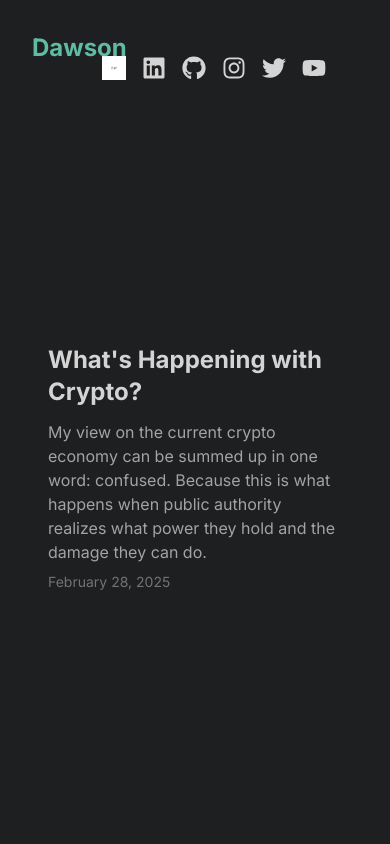
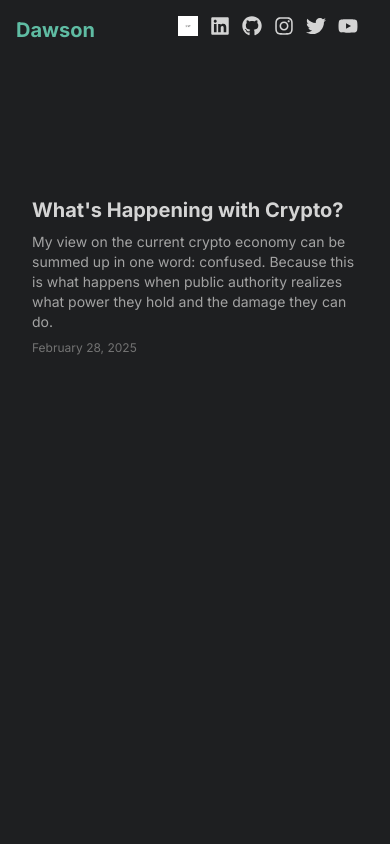
Before and after one commit to dawsonknudtson/portfolio-website, a React (Vite) app: page / in a window 390 px wide. Shown: the top 844 px of the page. Built offline with nearby package versions, Linux system fonts and the light colour scheme.

Commit message:
mobile friendly & name change top left - removed motion div

```diff
--- a/src/App.jsx
+++ b/src/App.jsx
@@ -4,6 +4,7 @@ import Contact from "./components/Contact";
 import BlogPost from "./pages/Blog";
 import { BrowserRouter as Router, Routes, Route } from "react-router-dom";
 import { motion, useScroll, useTransform } from "framer-motion";
+import { Link } from "react-router-dom";
 
 const HomePage = () => (
   <>
@@ -29,9 +30,16 @@ const App = () => {
           <div className="absolute top-0 z-[-2] h-screen w-screen bg-neutral-950 bg-[radial-gradient(ellipse_80%_80%_at_50%_-20%,rgba(120,119,198,0.3),rgba(255,255,255,0))]"></div>
         </div>
 
+        {/* Fixed name that won't scroll */}
+        <div className="fixed top-4 sm:top-8 left-4 sm:left-8 z-10">
+          <Link to="/">
+            <h1 className="text-xl sm:text-2xl font-bold text-[#5fbca3]">Dawson</h1>
+          </Link>
+        </div>
+
         <motion.div
           style={{ y }}
-          className="container mx-auto px-8"
+          className="container mx-auto px-4 sm:px-8"
         >
           <Routes>
             <Route path="/" element={<HomePage />} />
--- a/src/components/Hero.jsx
+++ b/src/components/Hero.jsx
@@ -12,32 +12,25 @@ const blogPosts = {
 
 const Hero = () => {
     return (
-        <>
-            <div className="fixed top-8 left-8 z-10">
-                <Link to="/">
-                    <h1 className="text-2xl font-bold text-[#5fbca3]">Dawson</h1>
-                </Link>
-            </div>
-            <div className="flex flex-col items-center justify-start min-h-screen pt-32">
-                <div className="max-w-2xl w-full px-4">
+        <div className="flex flex-col items-center justify-start min-h-screen pt-24 sm:pt-32">
+            <div className="max-w-2xl w-full px-4 sm:px-6">
                 <motion.div
                     initial={{ opacity: 0, y: 20 }}
                     animate={{ opacity: 1, y: 0 }}
                     transition={{ duration: 0.5 }}
-                        className="text-left mb-12"
+                    className="text-left mb-8 sm:mb-12"
                 >
                     <Link
                         to={`/blog/${blogPosts["crypto-market"].slug}`}
                         className="inline-block hover:text-[#5fbca3] transition-colors"
                     >
-                            <h1 className="text-2xl font-bold mb-3">{blogPosts["crypto-market"].title}</h1>
+                        <h1 className="text-xl sm:text-2xl font-bold mb-2 sm:mb-3">{blogPosts["crypto-market"].title}</h1>
                     </Link>
-                        <p className="text-base text-neutral-400 mb-2">{blogPosts["crypto-market"].preview}</p>
-                        <p className="text-sm text-neutral-500">{blogPosts["crypto-market"].date}</p>
+                    <p className="text-sm sm:text-base text-neutral-400 mb-2">{blogPosts["crypto-market"].preview}</p>
+                    <p className="text-xs sm:text-sm text-neutral-500">{blogPosts["crypto-market"].date}</p>
                 </motion.div>
             </div>
         </div>
-        </>
     );
 };
 
--- a/src/components/Navbar.jsx
+++ b/src/components/Navbar.jsx
@@ -8,11 +8,11 @@ import firstMarketing from "../images/1'st.png";
 
 const NavBar = () => {
   return (
-    <nav className="mb-20 flex items-center justify-between py-6">
+    <nav className="mb-12 sm:mb-20 flex items-center justify-between py-4 sm:py-6">
       <div className="flex flex-shrink-0 items-center">
 
       </div>
-      <div className="m-8 flex items-center justify-center gap-4 text-2xl">
+      <div className="mx-4 sm:m-8 flex items-center justify-center gap-3 sm:gap-4 text-xl sm:text-2xl">
         <motion.a
           href="https://1st-marketing.com"
           target="_blank"
@@ -20,7 +20,7 @@ const NavBar = () => {
           whileHover={{ scale: 1.3, y: -10 }}
           transition={{ type: "spring", stiffness: 300, damping: 8 }}
         >
-          <img src={firstMarketing} alt="1'st Marketing" className="w-6 h-6 hover:opacity-80 transition-opacity" />
+          <img src={firstMarketing} alt="1'st Marketing" className="w-5 h-5 sm:w-6 sm:h-6 hover:opacity-80 transition-opacity" />
         </motion.a>
         <motion.a
           href="https://www.linkedin.com/in/dawson-knudtson/"
@@ -28,8 +28,9 @@ const NavBar = () => {
           rel="noopener noreferrer"
           whileHover={{ scale: 1.3, y: -10 }}
           transition={{ type: "spring", stiffness: 300, damping: 8 }}
+          className="hover:text-[#5fbca3] transition-colors"
         >
-          <FaLinkedin className="hover:text-[#5fbca3] transition-colors" />
+          <FaLinkedin />
         </motion.a>
         <motion.a
           href="https://github.com/dawsonk04"
@@ -37,8 +38,9 @@ const NavBar = () => {
           rel="noopener noreferrer"
           whileHover={{ scale: 1.3, y: -10 }}
           transition={{ type: "spring", stiffness: 300, damping: 8 }}
+          className="hover:text-[#5fbca3] transition-colors"
         >
-          <FaGithub className="hover:text-[#5fbca3] transition-colors" />
+          <FaGithub />
         </motion.a>
         <motion.a
           href="https://www.instagram.com/dawsonknudtson/"
@@ -46,8 +48,9 @@ const NavBar = () => {
           rel="noopener noreferrer"
           whileHover={{ scale: 1.3, y: -10 }}
           transition={{ type: "spring", stiffness: 300, damping: 8 }}
+          className="hover:text-[#5fbca3] transition-colors"
         >
-          <FaInstagram className="hover:text-[#5fbca3] transition-colors" />
+          <FaInstagram />
         </motion.a>
         <motion.a
           href="https://x.com/dawsonknudtson"
@@ -55,8 +58,9 @@ const NavBar = () => {
           rel="noopener noreferrer"
           whileHover={{ scale: 1.3, y: -10 }}
           transition={{ type: "spring", stiffness: 300, damping: 8 }}
+          className="hover:text-[#5fbca3] transition-colors"
         >
-          <FaTwitter className="hover:text-[#5fbca3] transition-colors" />
+          <FaTwitter />
         </motion.a>
         <motion.a
           href="https://www.youtube.com/"
@@ -64,8 +68,9 @@ const NavBar = () => {
           rel="noopener noreferrer"
           whileHover={{ scale: 1.3, y: -10 }}
           transition={{ type: "spring", stiffness: 300, damping: 8 }}
+          className="hover:text-[#5fbca3] transition-colors"
         >
-          <FaYoutube className="hover:text-[#5fbca3] transition-colors" />
+          <FaYoutube />
         </motion.a>
       </div>
     </nav>
```
Lines whose indentation alone changed are shown as unchanged.
